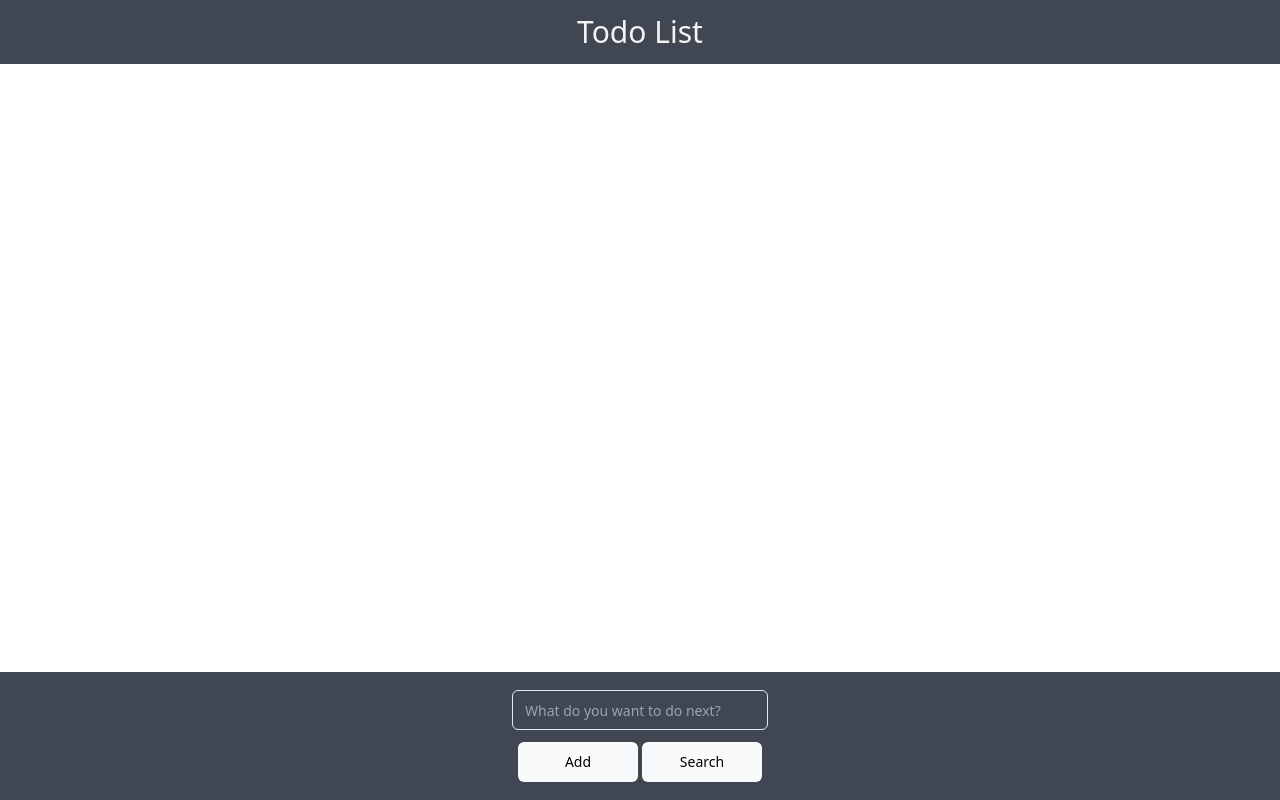
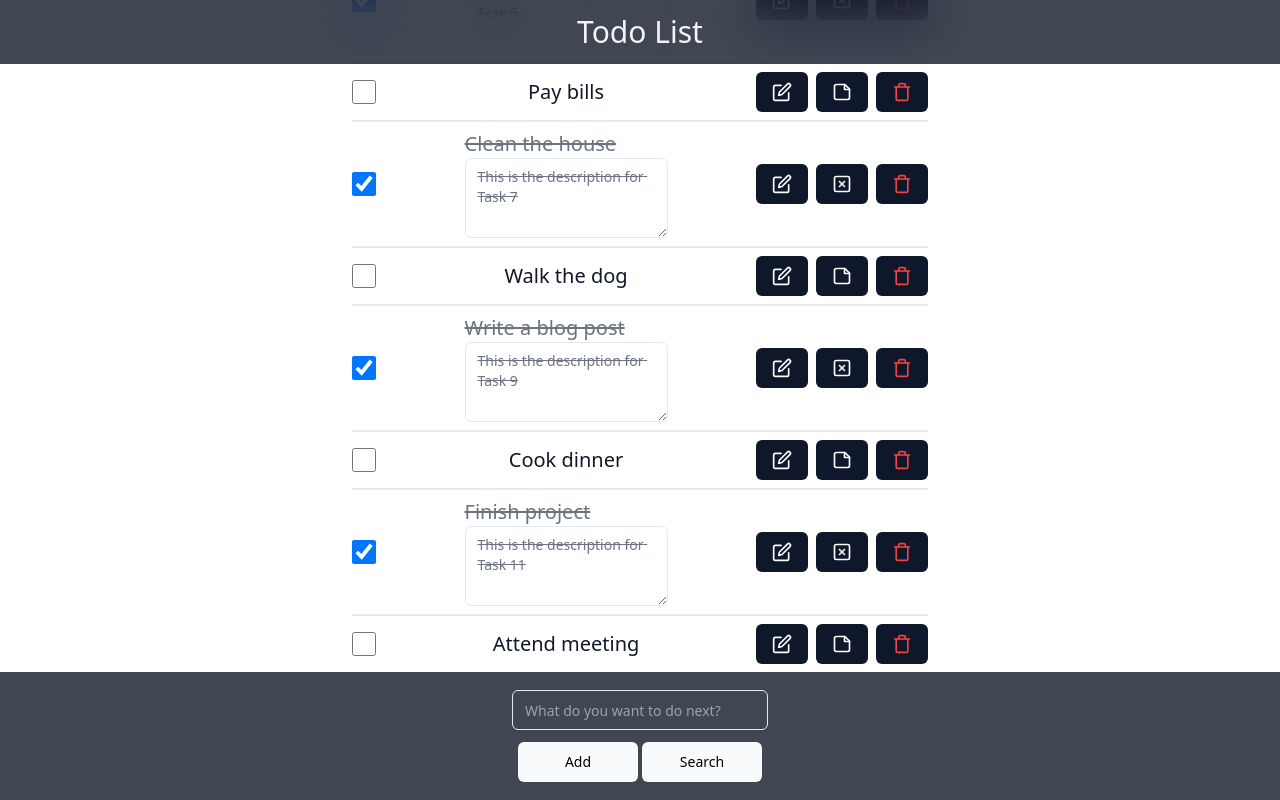
Before and after one commit to snow-t-m-yang/fluv-interview-homework, a Next.js app: page / in a window 1280 px wide. Built offline with nearby package versions, Linux system fonts and the light colour scheme.

Commit message:
bugfix: Add new item can auto scroll

```diff
--- a/src/components/TodoList.tsx
+++ b/src/components/TodoList.tsx
@@ -9,7 +9,6 @@ import toast, { Toaster } from "react-hot-toast";
 import { Textarea } from "./textarea";
 
 type TodoItem = {
-  title: string;
   id: string;
   task: string;
   completed: boolean;
@@ -30,7 +29,106 @@ type TodoAction =
       payload: { id: string; description: string };
     };
 
-const initialState: TodoItem[] = [];
+// const initialState: TodoItem[] = [];
+
+const initialState: TodoItem[] = [
+  {
+    id: "1",
+    task: "Complete assignment",
+    completed: false,
+    isEditing: false,
+    hasDescription: true,
+    descriptionContent: "This is the description for Task 1",
+  },
+  {
+    id: "2",
+    task: "Read a book",
+    completed: false,
+    isEditing: false,
+    hasDescription: false,
+    descriptionContent: undefined,
+  },
+  {
+    id: "3",
+    task: "Go grocery shopping",
+    completed: true,
+    isEditing: false,
+    hasDescription: true,
+    descriptionContent: "This is the description for Task 3",
+  },
+  {
+    id: "4",
+    task: "Exercise for 30 minutes",
+    completed: false,
+    isEditing: false,
+    hasDescription: false,
+    descriptionContent: undefined,
+  },
+  {
+    id: "5",
+    task: "Call a friend",
+    completed: true,
+    isEditing: false,
+    hasDescription: true,
+    descriptionContent: "This is the description for Task 5",
+  },
+  {
+    id: "6",
+    task: "Pay bills",
+    completed: false,
+    isEditing: false,
+    hasDescription: false,
+    descriptionContent: undefined,
+  },
+  {
+    id: "7",
+    task: "Clean the house",
+    completed: true,
+    isEditing: false,
+    hasDescription: true,
+    descriptionContent: "This is the description for Task 7",
+  },
+  {
+    id: "8",
+    task: "Walk the dog",
+    completed: false,
+    isEditing: false,
+    hasDescription: false,
+    descriptionContent: undefined,
+  },
+  {
+    id: "9",
+    task: "Write a blog post",
+    completed: true,
+    isEditing: false,
+    hasDescription: true,
+    descriptionContent: "This is the description for Task 9",
+  },
+  {
+    id: "10",
+    task: "Cook dinner",
+    completed: false,
+    isEditing: false,
+    hasDescription: false,
+    descriptionContent: undefined,
+  },
+  {
+    id: "11",
+    task: "Finish project",
+    completed: true,
+    isEditing: false,
+    hasDescription: true,
+    descriptionContent: "This is the description for Task 11",
+  },
+  {
+    id: "12",
+    task: "Attend meeting",
+    completed: false,
+    isEditing: false,
+    hasDescription: false,
+    descriptionContent: undefined,
+  },
+];
 
 const reducer = (state: TodoItem[], action: TodoAction) => {
   switch (action.type) {
@@ -97,22 +195,16 @@ const TodoList = () => {
   const [state, dispatch] = useReducer(reducer, initialState);
   const [text, setText] = useState("");
   const [targetId, setTargetId] = useState("");
-  const listRef = useRef<HTMLDivElement>(null);
+  const listRef = useRef<HTMLUListElement>(null);
 
   const notifyDuplicate = () =>
     toast.error("This task already exists!\nSearch it!", {
       icon: "⚠️",
     });
 
-  // useEffect(() => {
-  //   if (listRef.current) {
-  //     listRef.current.scrollIntoView({
-  //       block: "end",
-  //       inline: "nearest",
-  //       behavior: "smooth",
-  //     });
-  //   }
-  // }, [state]);
+  useEffect(() => {
+    listRef.current?.lastElementChild?.scrollIntoView();
+  }, [state.length]);
 
   const handleAddTodo = () => {
     if (!text) return;
@@ -125,7 +217,6 @@ const TodoList = () => {
     dispatch({
       type: "ADD_TODO",
       payload: {
-        title: text,
         id: uuidv4(),
         task: text,
         completed: false,
@@ -153,9 +244,14 @@ const TodoList = () => {
         Todo List
       </h1>
 
-      <div ref={listRef} className="w-full px-3 mb-32 bottom-32">
+      {/* <div ref={listRef} className="w-full px-3 mb-32 "> */}
+      <ul
+        ref={listRef}
+        className="absolute w-full h-full overflow-y-auto divide-y-2 bottom-32"
+      >
         <TodoItem todos={state} dispatch={dispatch} />
-      </div>
+      </ul>
+      {/* </div> */}
 
       <div className="fixed bottom-0 flex flex-col items-center justify-center w-full h-32 gap-3 text-gray-300 bg-gray-900/80 backdrop-blur-xl">
         <Input
@@ -171,9 +267,7 @@ const TodoList = () => {
           <Button className="w-[7.5rem] dark" onClick={() => handleAddTodo()}>
             Add
           </Button>
-          <Button className="w-[7.5rem] dark" onClick={() => handleSearch()}>
-            Search
-          </Button>
+          <Button className="w-[7.5rem] dark">Search</Button>
         </div>
       </div>
 
@@ -204,16 +298,8 @@ type TodoItemProps = {
 };
 
 const TodoItem = ({ todos, dispatch }: TodoItemProps) => {
-  const listRef = useRef<HTMLUListElement>(null);
-
-  useEffect(() => {
-    listRef.current?.lastElementChild?.scrollIntoView();
-    console.log(listRef.current?.lastElementChild);
-  }, [todos]);
-
   return (
     <>
-      <ul ref={listRef} className=" pt-[4rem] divide-y-2 ">
       {todos.map((todo: TodoItem) => (
         <li
           key={todo.id}
@@ -293,7 +379,6 @@ const TodoItem = ({ todos, dispatch }: TodoItemProps) => {
           </div>
         </li>
       ))}
-      </ul>
     </>
   );
 };
```
Also changed, not shown: 1 other file (tests, documents, lock files or other folders). Lines whose indentation alone changed are shown as unchanged.
